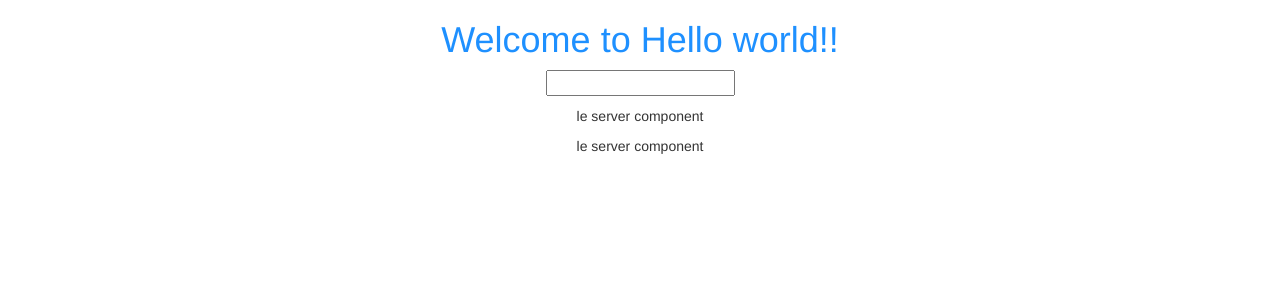
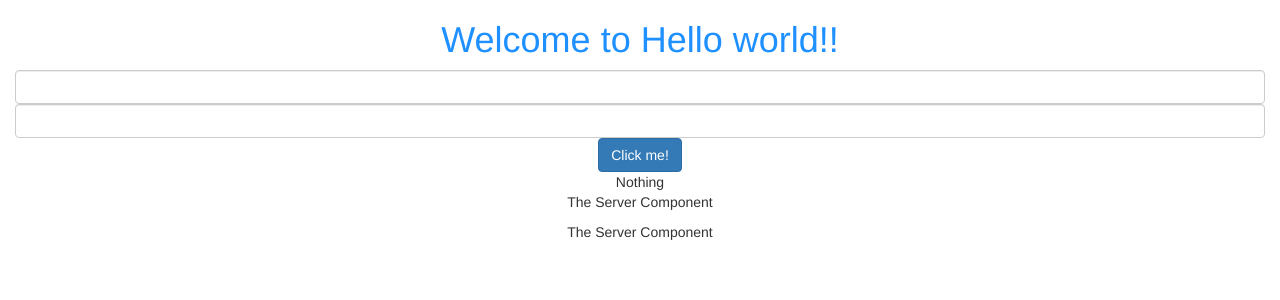
Before and after one commit to erisalke/angular-playground, an Angular app: page / in a window 1280 px wide. Shown: the top 300 px of the page. Built offline with nearby package versions, Linux system fonts and the light colour scheme.

Commit message:
two way date binding example

```diff
--- a/src/app/app.component.html
+++ b/src/app/app.component.html
@@ -3,9 +3,7 @@
   <h1>
     Welcome to {{title}}!!
   </h1>
-  <input type="text" [(ngModel)]="name"/>
-  <p>
-    {{ name }}
-  </p>
-  <div app-servers></div>
+  <div class="col-xs-12">
+    <app-servers></app-servers>
+  </div>
 </div>
--- a/src/app/app.module.ts
+++ b/src/app/app.module.ts
@@ -6,11 +6,12 @@ import { AppComponent } from './app.component';
 import { ServerComponent } from './server/server.component';
 import { ServersComponent } from './servers/servers.component';
 
+
 @NgModule({
   declarations: [
     AppComponent,
     ServerComponent,
-    ServersComponent
+    ServersComponent,
   ],
   imports: [
     BrowserModule,
--- a/src/app/server/server.component.html
+++ b/src/app/server/server.component.html
@@ -1 +1 @@
-<p>le server component</p>
+<p>The Server Component</p>
--- a/src/app/servers/servers.component.html
+++ b/src/app/servers/servers.component.html
@@ -1,5 +1,29 @@
+<input
+  type="text"
+  class="form-control"
+  (input)="onUpdateServerName($event)">
+
+<input
+  type="text"
+  class="form-control"
+  [(ngModel)]="serverName">
+
+
+<button
+  class="btn btn-primary"
+  [disabled]="isDisabled"
+  (click)="onClick()">
+    Click me!
+</button>
+
+<div>
+  {{description}}
+</div>
+<div>
+  {{serverName}}
+</div>
+
 <p>
   <app-server></app-server>
   <app-server></app-server>
-  <app-server></app-server>
 </p>
--- a/src/app/servers/servers.component.ts
+++ b/src/app/servers/servers.component.ts
@@ -1,18 +1,28 @@
 import { Component, OnInit } from '@angular/core';
 
 @Component({
-  selector: '[app-servers]',
-  template: `
-    <app-server></app-server>
-    <app-server></app-server>
-  `,
+  selector: 'app-servers',
+  templateUrl: './servers.component.html',
   styleUrls: ['./servers.component.css']
 })
+
 export class ServersComponent implements OnInit {
+  serverName = '';
+  description = 'Nothing';
+  isDisabled = true;
 
-  constructor() { }
+  constructor() {
+    setTimeout(()=> this.isDisabled=false, 2000);
+  }
 
   ngOnInit() {
   }
 
+  onClick() {
+    this.description = 'A change happened!';
+  }
+
+  onUpdateServerName (event: Event) {
+    this.serverName = (<HTMLInputElement>event.target).value;
+  }
 }
```
